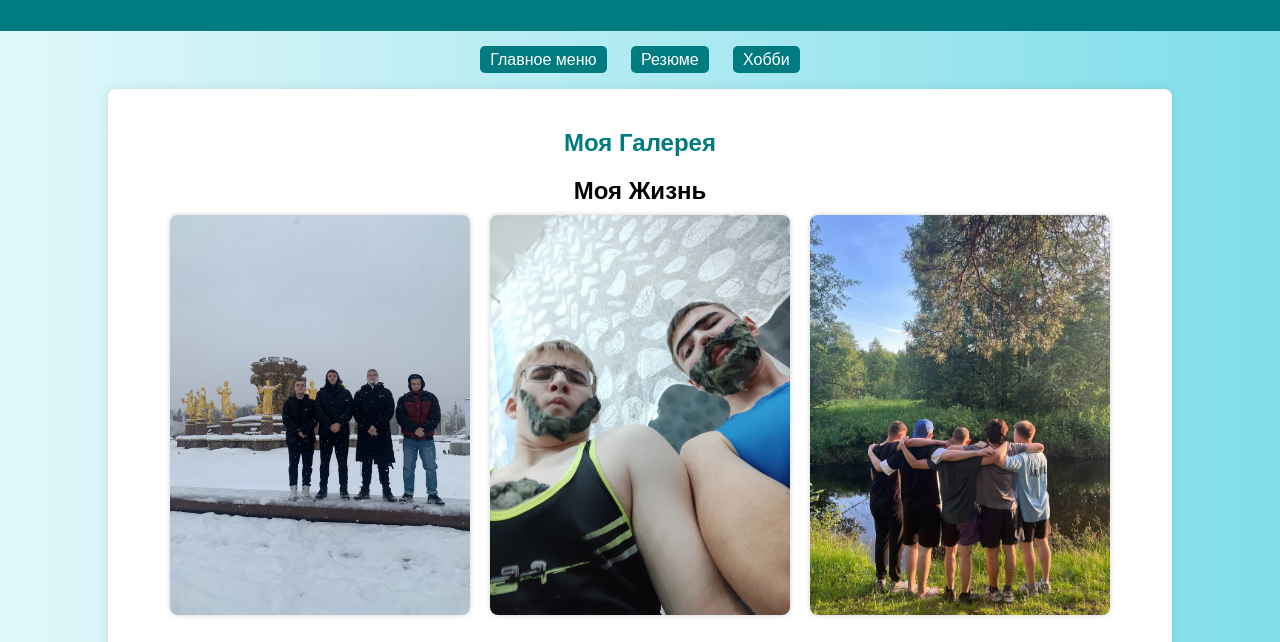
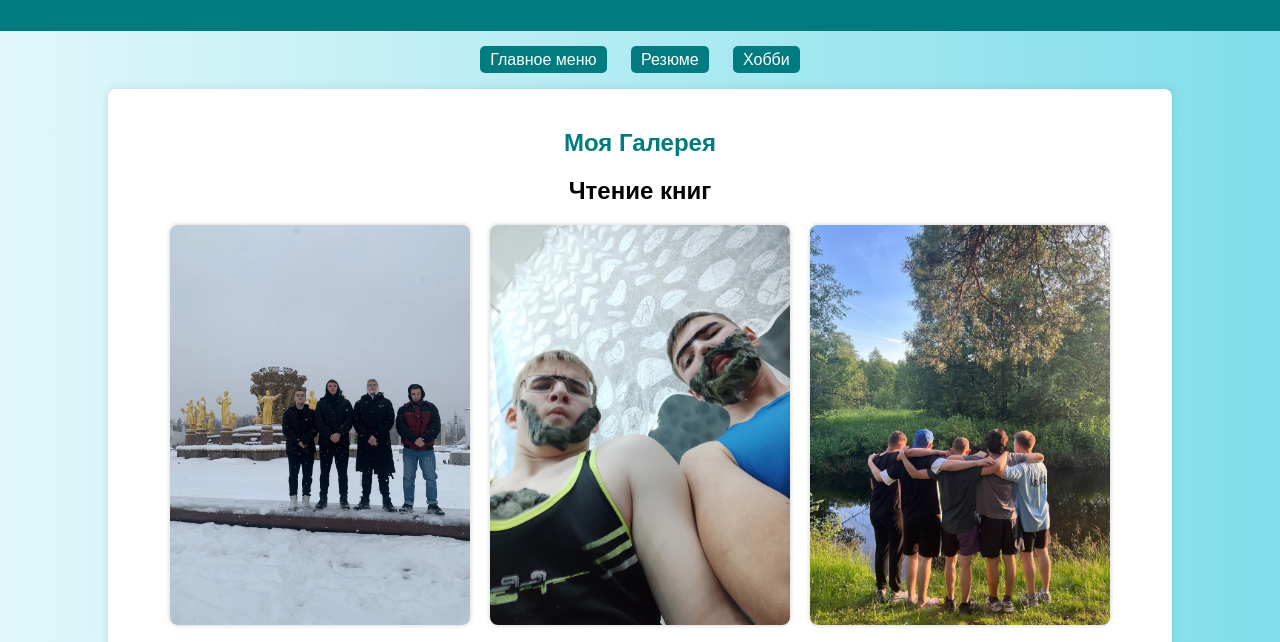
Before and after one commit to 1answer1/1answer1.github.io, a plain HTML site: page gallery.html in a window 1280 px wide. Shown: the part 125-767 px from the top of the page. Drawn offline with Linux system fonts and the light colour scheme.

Commit message:
Update gallery.html

```diff
--- a/gallery.html
+++ b/gallery.html
@@ -71,6 +71,7 @@
             font-weight: bold;
             color: #000202;
             text-align: center;
+            margin-bottom: 10px; /* Добавлено для отступа между заголовком и изображениями */
         }
         .image-container {
             display: flex;
@@ -107,8 +108,9 @@
 
 <div class="container">
     <h2>Моя Галерея</h2>
+
     <div class="gallery-group">
-        <div class="highlight">Моя Жизнь</div>
+        <div class="highlight">Чтение книг</div>
         <div class="image-container">
             <img src="img/g1.jpg" alt="Фото 1(закибербулили?)">
             <img src="img/g2.jpg" alt="Фото 2(закибербулили?)">
@@ -117,7 +119,7 @@
     </div>
 
     <div class="gallery-group">
-        <div class="highlight">Времяпровождение</div>
+        <div class="highlight">Спорт</div>
         <div class="image-container">
             <img src="img/gym.jpg" alt="Фото 4(закибербулили?)">
             <img src="img/v2.jpg" alt="Фото 5(закибербулили?)">
```
